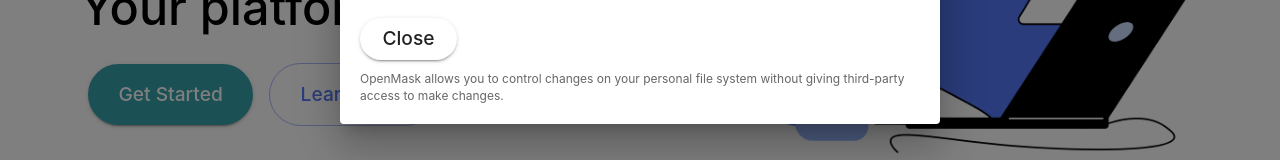
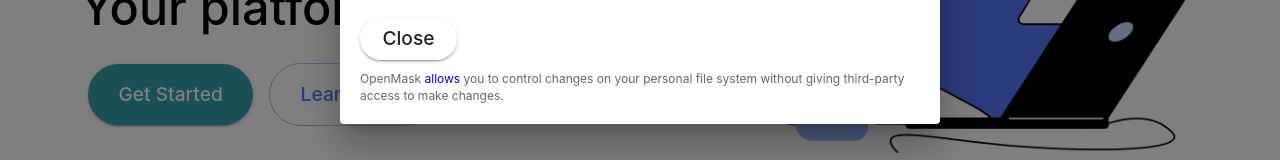
Before and after one commit to FairJournal/frontend, a React (Create React App) app: page / in a window 1280 px wide. Both pictures are taken after a click on the button "Connect Wallet". Shown: the part 404-564 px from the top of the page. Built offline with nearby package versions, Linux system fonts and the light colour scheme; no server answers; a web font is replaced by a local one; what @tonconnect/ui-react, react-editor-js would draw is missing.

Commit message:
fix: use only openmask

```diff
--- a/src/modal/connect/index.tsx
+++ b/src/modal/connect/index.tsx
@@ -23,8 +23,15 @@
           Close
         </Button>
         <Typography variant="body2" color="textSecondary" style={{ marginTop: '10px', fontSize: '12px' }}>
-          OpenMask allows you to control changes on your personal file system without giving third-party access to make
-          changes.
+          OpenMask{' '}
+          <a
+            href="https://www.openmask.app/docs/api-reference/rpc-api#ton_personalsign"
+            target="_blank"
+            rel="noopener noreferrer"
+          >
+            allows
+          </a>{' '}
+          you to control changes on your personal file system without giving third-party access to make changes.
         </Typography>
       </div>
     </Dialog>
```
